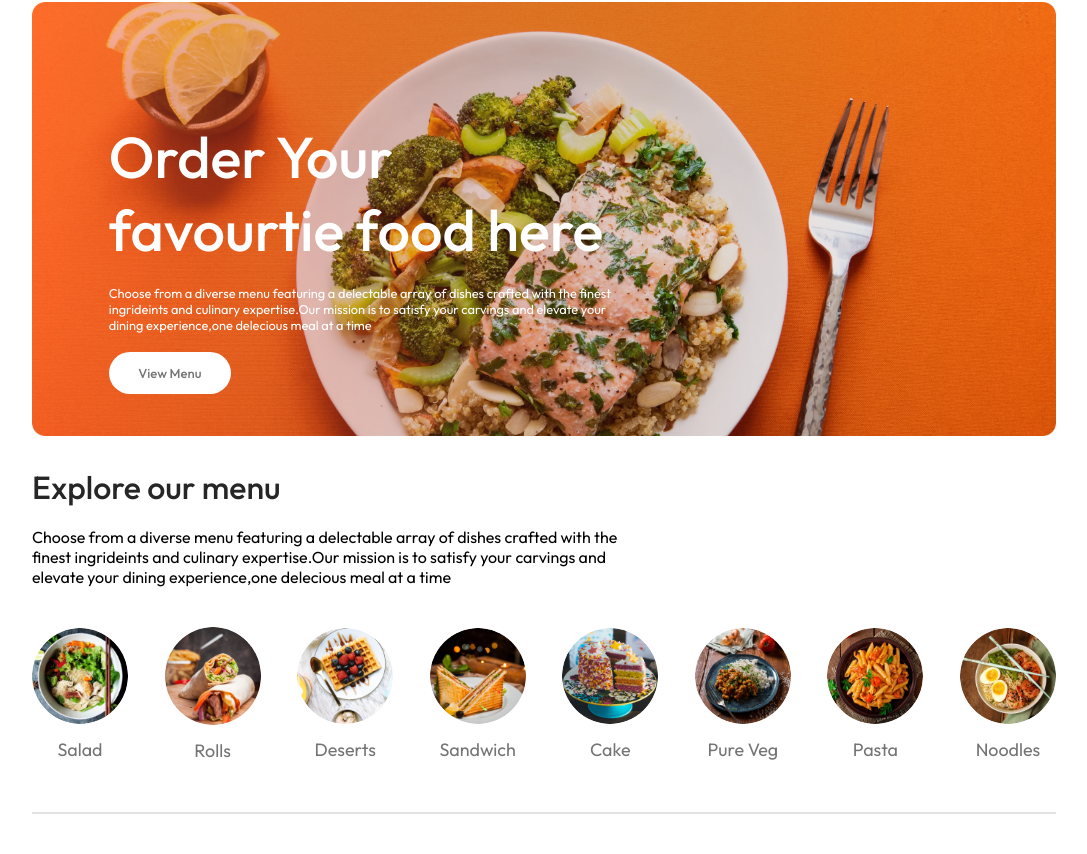
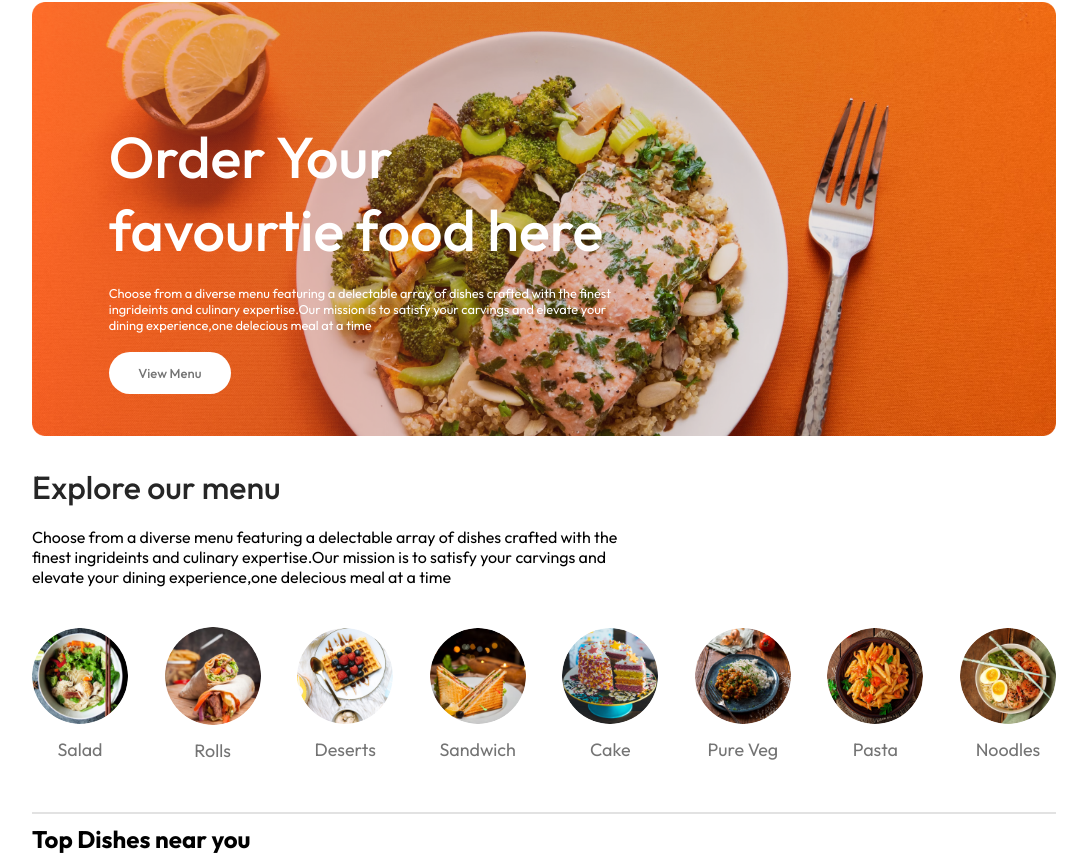
Before and after one commit to Ayush202Patel/tomato, a React (Vite) app in the folder frontend/: page / in a window 1280 px wide. Shown: the part 110-964 px from the top of the page, without its empty margins (96-1183 px from the left). Before the commit the page ends 934 px from the top, so only its background shows below. Built offline with nearby package versions, Linux system fonts and the light colour scheme.

Commit message:
Started Food Display Section

```diff
--- /dev/null
+++ b/frontend/src/components/FoodDisplay/FoodDisplay.jsx
@@ -0,0 +1,12 @@
+import React, { useContext } from "react";
+import "./FoodDisplay.css";
+import { StoreContext } from "../../context/StoreContext";
+const FoodDisplay = ({ category }) => {
+  const { food_list } = useContext(StoreContext);
+  return (
+    <div className="food_display">
+      <h2>Top Dishes near you</h2>
+    </div>
+  );
+};
+export default FoodDisplay;
--- a/frontend/src/contact/StoreContact.jsx
+++ b/frontend/src/context/StoreContext.jsx
@@ -1,9 +1,9 @@
 import { createContext } from "react";
-
-export const StoreContact = createContext(null);
+import { food_list } from "../assets/assets";
+export const StoreContext = createContext(null);
 
 const StoreContextProvider = (props) => {
-  const contextValue = {};
+  const contextValue = { food_list };
   return (
     <StoreContext.Provider value={contextValue}>
       {props.children}
--- a/frontend/src/main.jsx
+++ b/frontend/src/main.jsx
@@ -3,11 +3,14 @@ import { createRoot } from "react-dom/client";
 import "./index.css";
 import App from "./App.jsx";
 import { BrowserRouter } from "react-router-dom";
+import StoreContextProvider from "./context/StoreContext.jsx";
 
 createRoot(document.getElementById("root")).render(
   <StrictMode>
     <BrowserRouter>
-      <App />
+      <StoreContextProvider>
+        <App />
+      </StoreContextProvider>
     </BrowserRouter>
   </StrictMode>
 );
--- a/frontend/src/pages/Home/Home.jsx
+++ b/frontend/src/pages/Home/Home.jsx
@@ -2,6 +2,7 @@ import React, { useState } from "react";
 import "./Home.css";
 import Header from "../../components/Header/Header";
 import ExploreMenu from "../../components/ExploreMenu/Exploremenu";
+import FoodDisplay from "../../components/FoodDisplay/FoodDisplay";
 const Home = () => {
   const [category, setCategory] = useState("All");
 
@@ -9,6 +10,7 @@ const Home = () => {
     <div>
       <Header />
       <ExploreMenu category={category} setCategory={setCategory} />
+      <FoodDisplay category={category} />
     </div>
   );
 };
```
Also changed, not shown: frontend/src/components/FoodDisplay/FoodDisplay.css (added).
